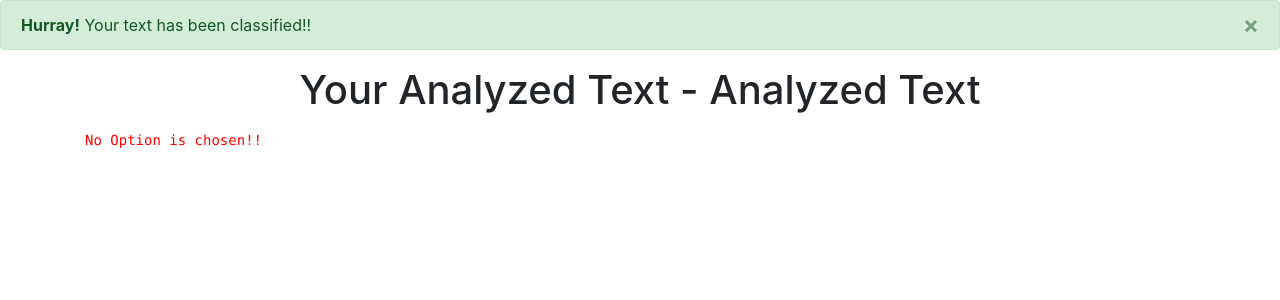
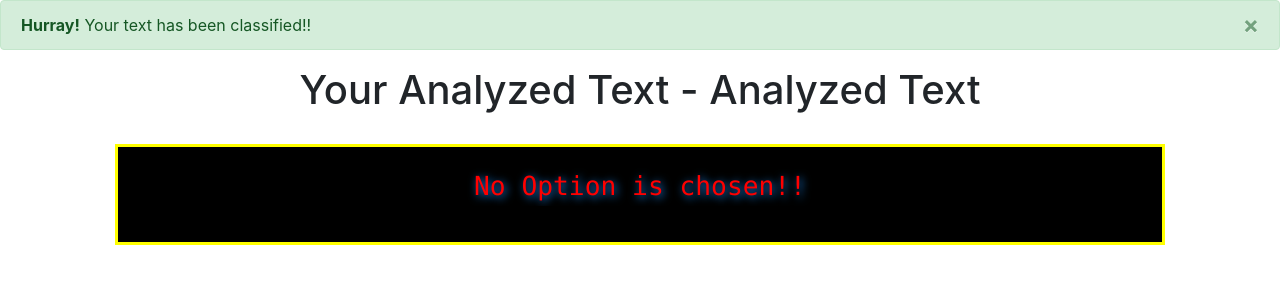
Before and after one commit to nmn-gupta/textClassifier, a Django app: page /translate in a window 1280 px wide. Shown: the part 56-356 px from the top of the page. Run offline with Django 3.2, Linux system fonts and the light colour scheme; some libraries are stand-ins or nearby versions.

Commit message:
adding some CSS to the code

```diff
--- a/textClassifier/templates/analyze.html
+++ b/textClassifier/templates/analyze.html
@@ -12,8 +12,16 @@
     <title>Text Classifier</title>
 
     <style>
-
-
+        .text {
+            background-color: black;
+            font-size: 30px;
+            border: 3px solid yellow;
+            text-align: center;
+            line-height: 1.5;
+            margin: 30px;
+            padding: 20px;
+            text-shadow: 2px 2px 8px dodgerblue;
+        }
     </style>
 </head>
 <body>
```
